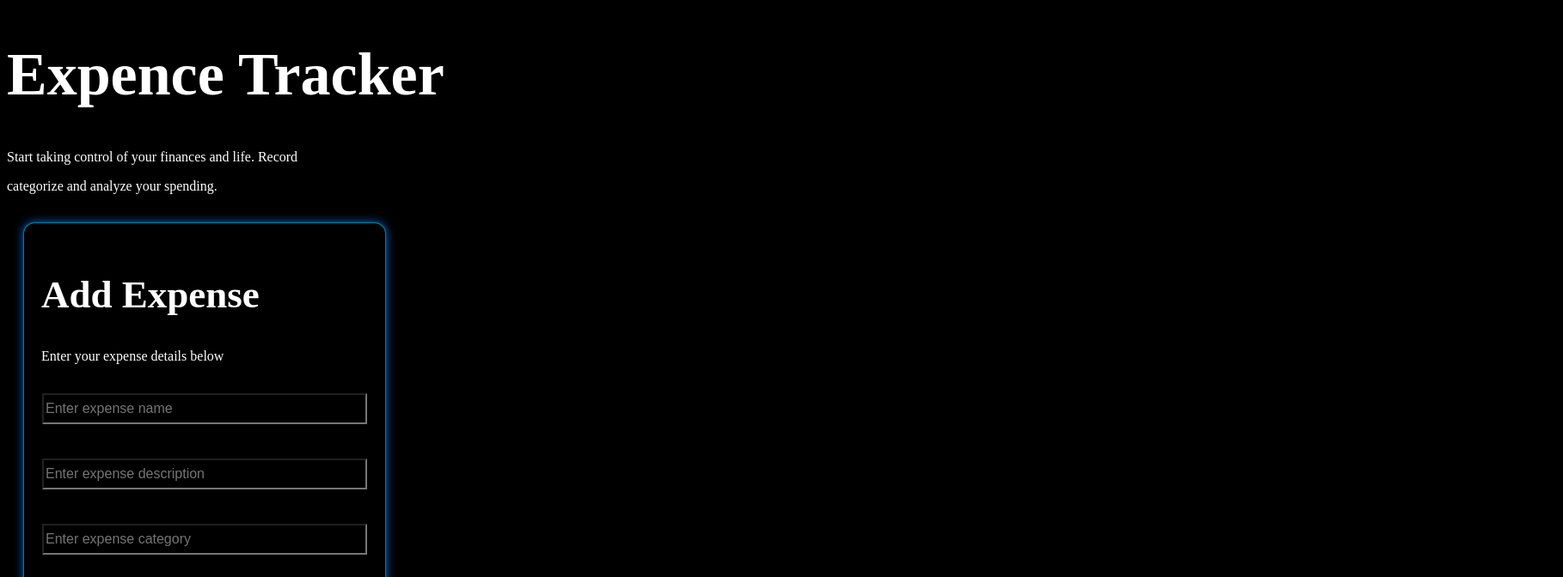
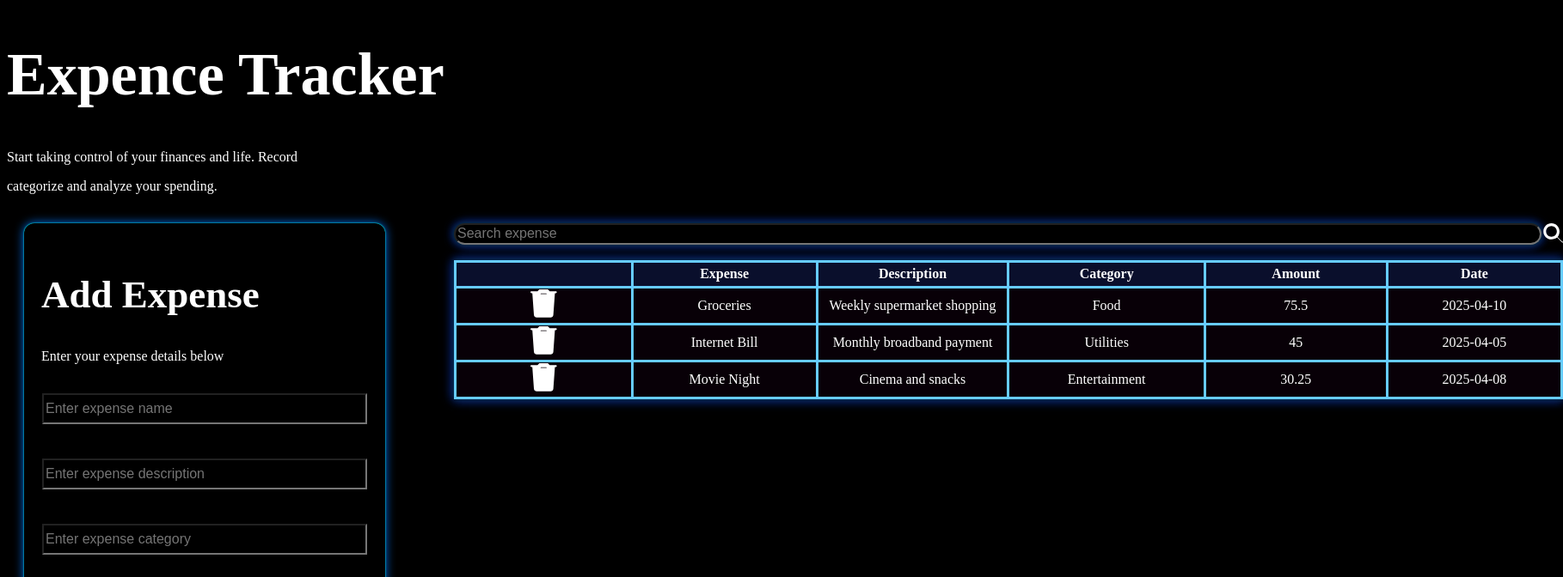
Before and after one commit to LavenderMorara/expense-tracker-codeChallenge, a React (Vite) app: page / in a window 1280 px wide. Shown: the top 672 px of the page at 86% size, 1818 px wide, since content can reach past the window. Built offline with nearby package versions, Linux system fonts and the light colour scheme.

Commit message:
edited css

```diff
--- a/src/App.css
+++ b/src/App.css
@@ -1,9 +1,9 @@
-@media (max-width: 768px) {
+/* @media (max-width: 768px) {
   #ParentDiv {
     display: flex;
     flex-direction: column;
   }
-}
+} */
 
 #increaseHeight{
   font-size: 70px;
@@ -65,6 +65,7 @@ th {
 td {
   padding: 0;
   background-color: rgba(14, 0, 12, 0.6);
+
 }
 th,td{
   width: 350px;
--- a/src/components/Home.jsx
+++ b/src/components/Home.jsx
@@ -60,7 +60,7 @@ const Home = () => {
 
   return (
     <>
-    <div id="ParentDiv">
+    <div id="parentDiv">
         <AddExpenseForm  handleSubmit={handleSubmit} handleChange={handleChange} newExpense={newExpense}/>
         <div id="tableAndSearch">
         <Search searchTerm ={searchTerm}  handleSearchTerm ={handleSearchTerm} handleOnchangeSearch={handleOnchangeSearch}/>
```
